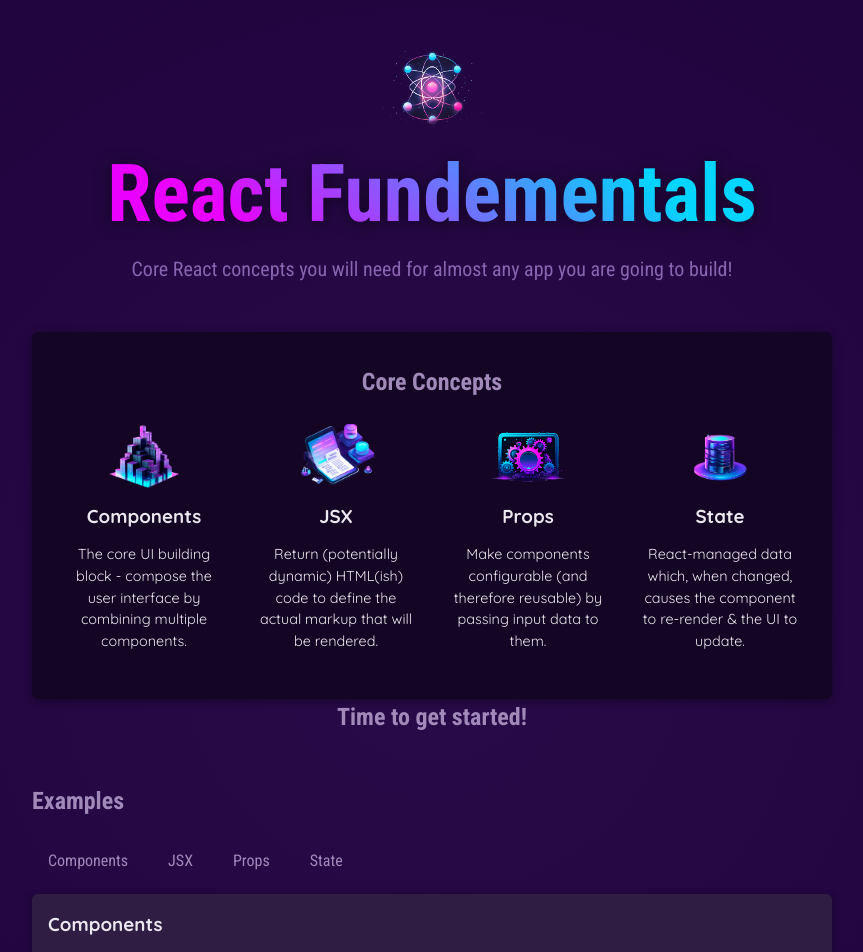
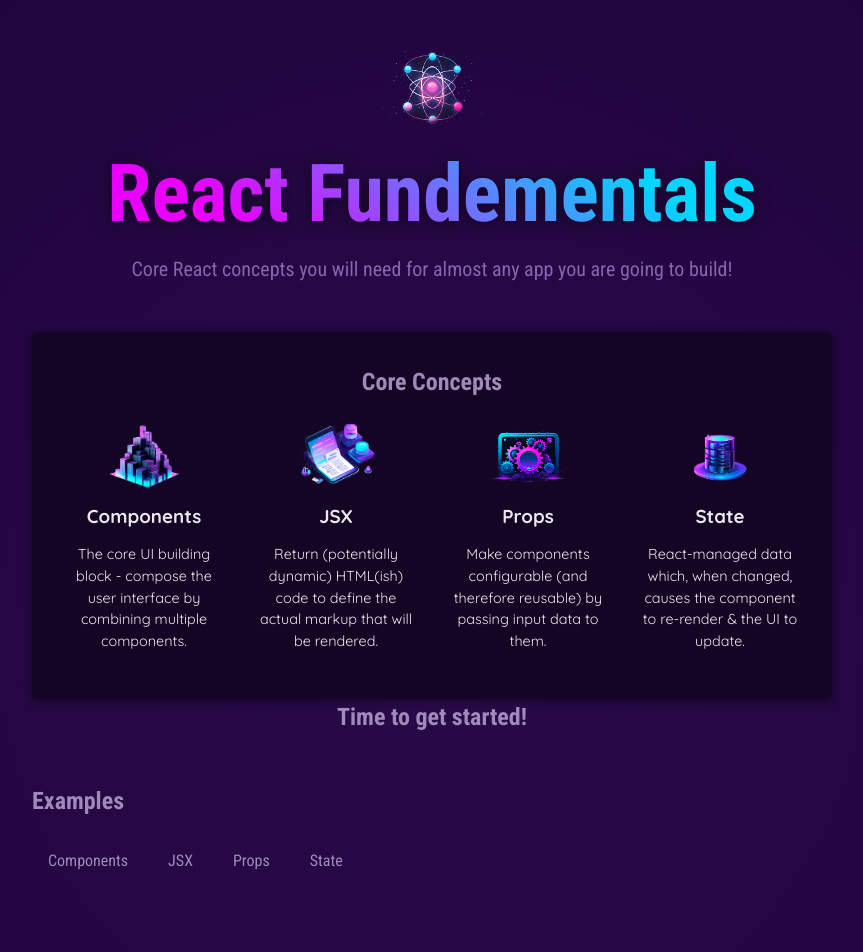
Before and after one commit to Luffixos/js.refresher, a React (Vite) app: page / in a window 1280 px wide. Shown: the top 952 px of the page, without its empty margins (208-1071 px from the left). Built offline with nearby package versions, Linux system fonts and the light colour scheme.

Commit message:
bug fixes

```diff
--- a/src/App.jsx
+++ b/src/App.jsx
@@ -7,7 +7,7 @@
 import TabButton from "./components/TabButton.jsx";
 
 function App() {
-  const [selectedTopic, setSelectedTopic] = useState('components');
+  const [selectedTopic, setSelectedTopic] = useState();
 
   function handleSelect(selectedButton) {
     // selectedButton => 'components', 'jsx', 'props', 'state'
@@ -55,15 +55,15 @@
             <TabButton onSelect={() => handleSelect("props")}>Props</TabButton>
             <TabButton onSelect={() => handleSelect("state")}>State</TabButton>
           </menu>
+          {selectedTopic ? (
             <div id="tab-content">
               <h3>{EXAMPLES[selectedTopic].title}</h3>
               <p>{EXAMPLES[selectedTopic].description}</p>
               <pre>
-              <code>
-              {EXAMPLES[selectedTopic].code}
-              </code>
+                <code>{EXAMPLES[selectedTopic].code}</code>
               </pre>
             </div>
+          ) : null}
         </section>
       </main>
     </div>
```
Lines whose indentation alone changed are shown as unchanged.
